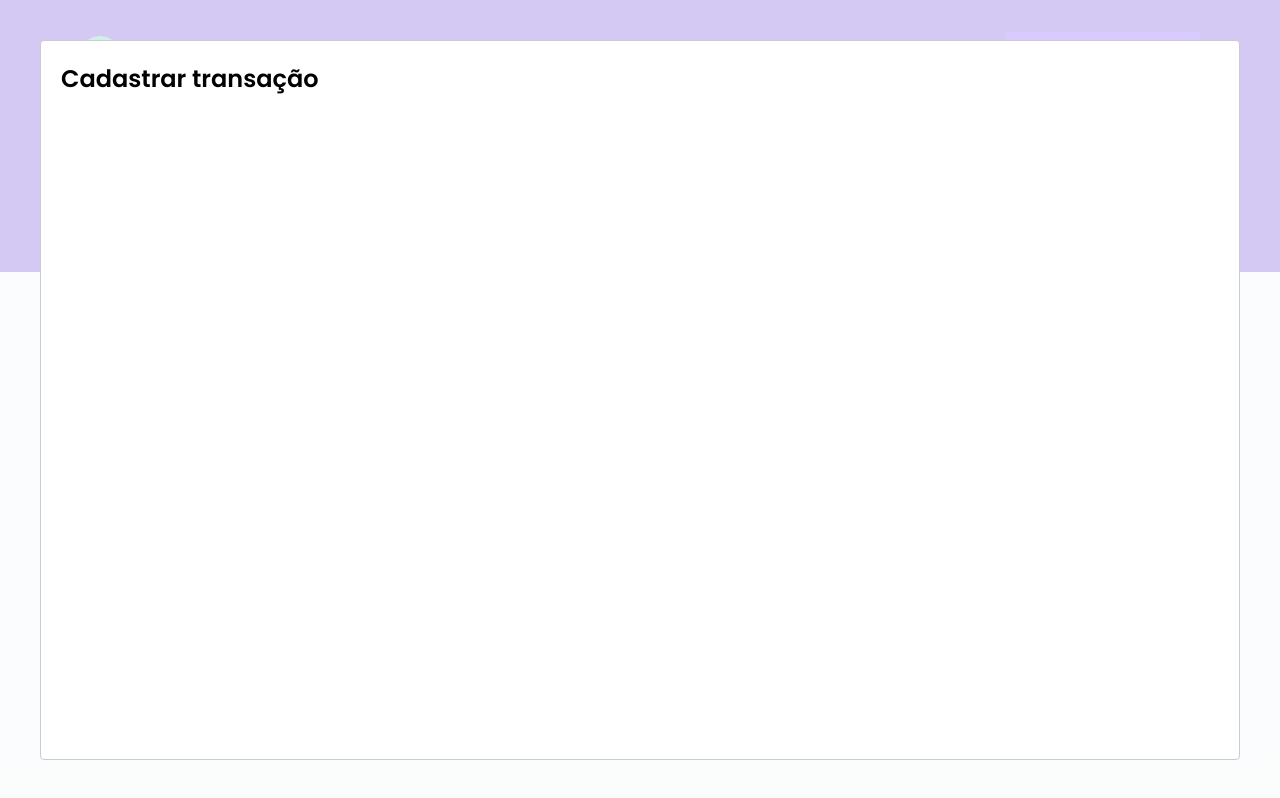
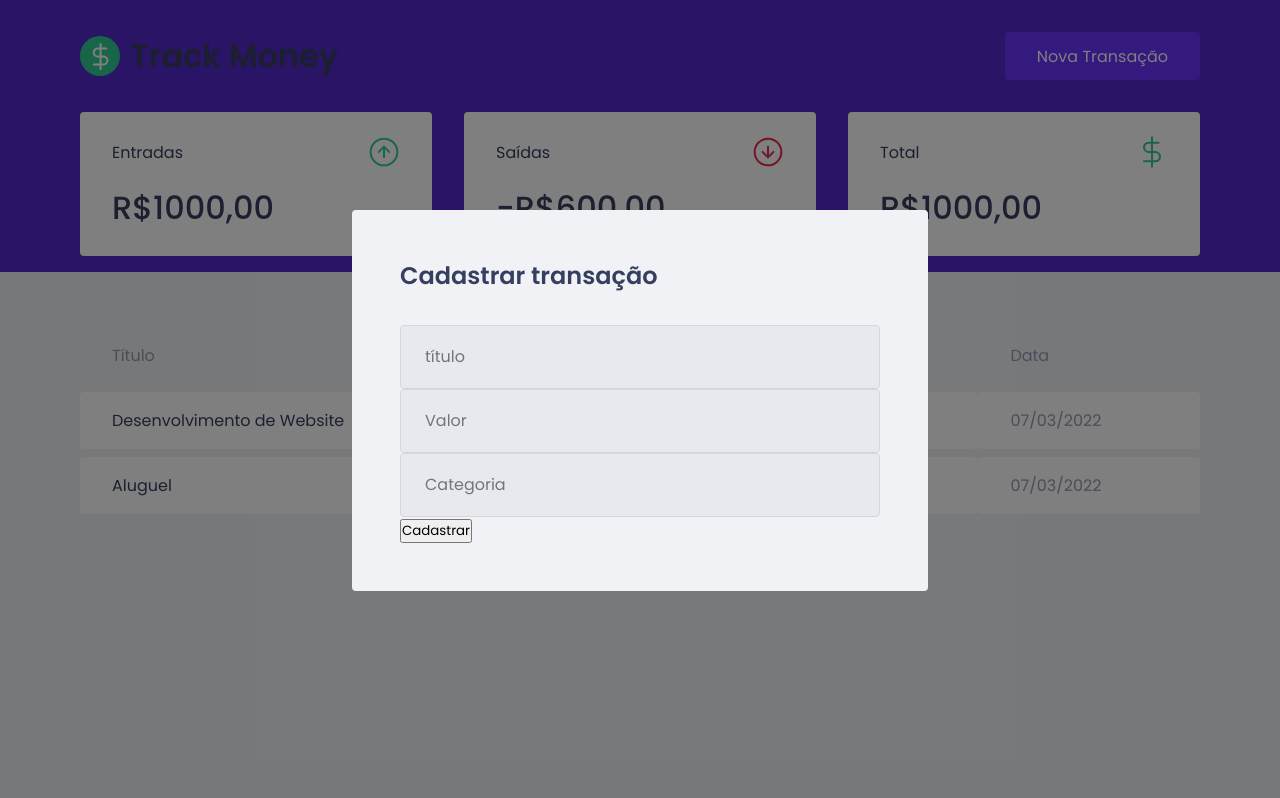
Before and after one commit to bylucaspaiva/ignite-reactjs, a React (Create React App) app: page / in a window 1280 px wide. Both pictures are taken after a click on the button "Nova Transação". Built offline with nearby package versions, Linux system fonts and the light colour scheme; no server answers; what miragejs would draw is missing.

Commit message:
feat: adding component for modal + style

```diff
--- a/src/App.tsx
+++ b/src/App.tsx
@@ -4,6 +4,9 @@ import  Modal from 'react-modal';
 import { GlobalStyle } from './styles/global';
 import { Header } from './components/Header';
 import { Dashboard } from './components/Dashboard';
+import { NewTransactionModal } from './components/NewTransactionModal';
+
+Modal.setAppElement('#root');
 
 export function App() {
   const [isNewTransactionModalOpen, setNewTransactionModalOpen] = useState(false);
@@ -21,12 +24,10 @@ export function App() {
       <GlobalStyle />
       <Header onOpenNewTransactionModal={handleOpenNewTransactionModal}/>
       <Dashboard />
-      <Modal
+      <NewTransactionModal
         isOpen={isNewTransactionModalOpen}
         onRequestClose={handleCloseNewTransactionModal}
-      >
-        <h2>Cadastrar transação</h2>
-      </Modal>
+      />
     </>
   );
 }
--- /dev/null
+++ b/src/components/NewTransactionModal/index.tsx
@@ -0,0 +1,38 @@
+import Modal from 'react-modal'
+import  {Container} from './styles';
+
+interface NewTransactionModalProps {
+  isOpen: boolean,
+  onRequestClose: () => void;
+}
+
+export function NewTransactionModal ({isOpen, onRequestClose} : NewTransactionModalProps) {
+  return (
+      <Modal
+        isOpen={isOpen}
+        onRequestClose={onRequestClose}
+        overlayClassName="react-modal-overlay"
+        className="react-modal-content"
+      >
+        <Container>
+          <h2>Cadastrar transação</h2>
+          <input
+            placeholder="título"
+            type="number"
+          />
+          <input
+            placeholder="Valor"
+            type="number"
+          />
+          <input
+            placeholder="Categoria"
+          />
+          <button
+            type="submit"
+          >
+            Cadastrar
+          </button>
+        </Container>
+      </Modal>
+  );
+}
--- /dev/null
+++ b/src/components/NewTransactionModal/styles.ts
@@ -0,0 +1,22 @@
+import styled from 'styled-components'
+
+export const Container = styled.form`
+  h2 {
+    color: var(--text-title);
+    font-size: 1.5rem;
+    margin-bottom: 2rem;
+  }
+
+  input {
+    width: 100%;
+    padding: 0 1.5rem;
+    height: 4rem;
+    border-radius: 0.25rem;
+
+    border: 1px solid #d7d7d7;
+    background: #e7e9ee;
+
+    font-weight: 400;
+    font-size: 1rem;
+  }
+`
--- a/src/styles/global.ts
+++ b/src/styles/global.ts
@@ -52,4 +52,27 @@ export const GlobalStyle = createGlobalStyle`
     opacity: 0.6;
     cursor: not-allowed;
   }
+
+  .react-modal-overlay {
+    background-color: rgb(0, 0, 0, 0.5);
+
+    position: fixed;
+    top: 0;
+    bottom: 0;
+    left: 0;
+    right: 0;
+
+    display: flex;
+    align-items: center;
+    justify-content: center;
+  }
+
+  .react-modal-content {
+    width: 100%;
+    max-width: 576px;
+    background-color: var(--background);
+    padding: 3rem;
+    position: relative;
+    border-radius: 0.25rem;
+  }
 `
```
